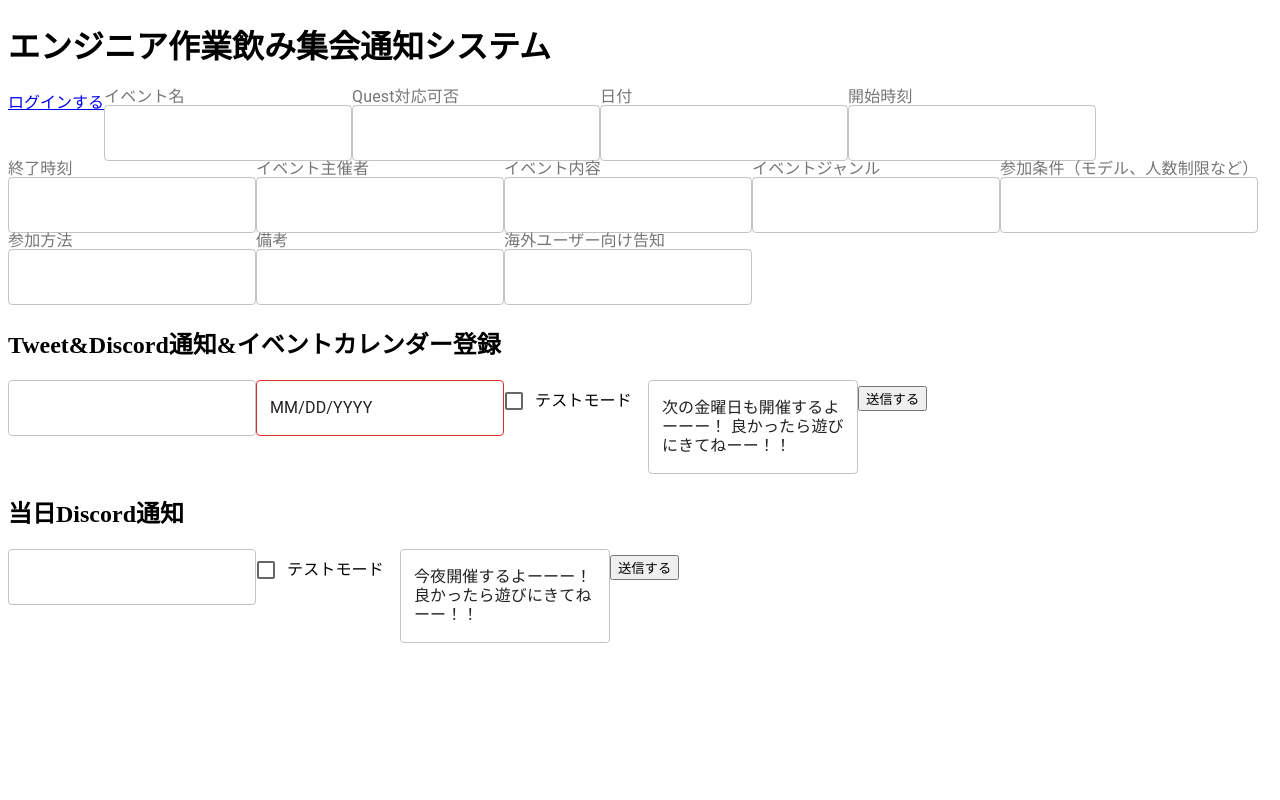
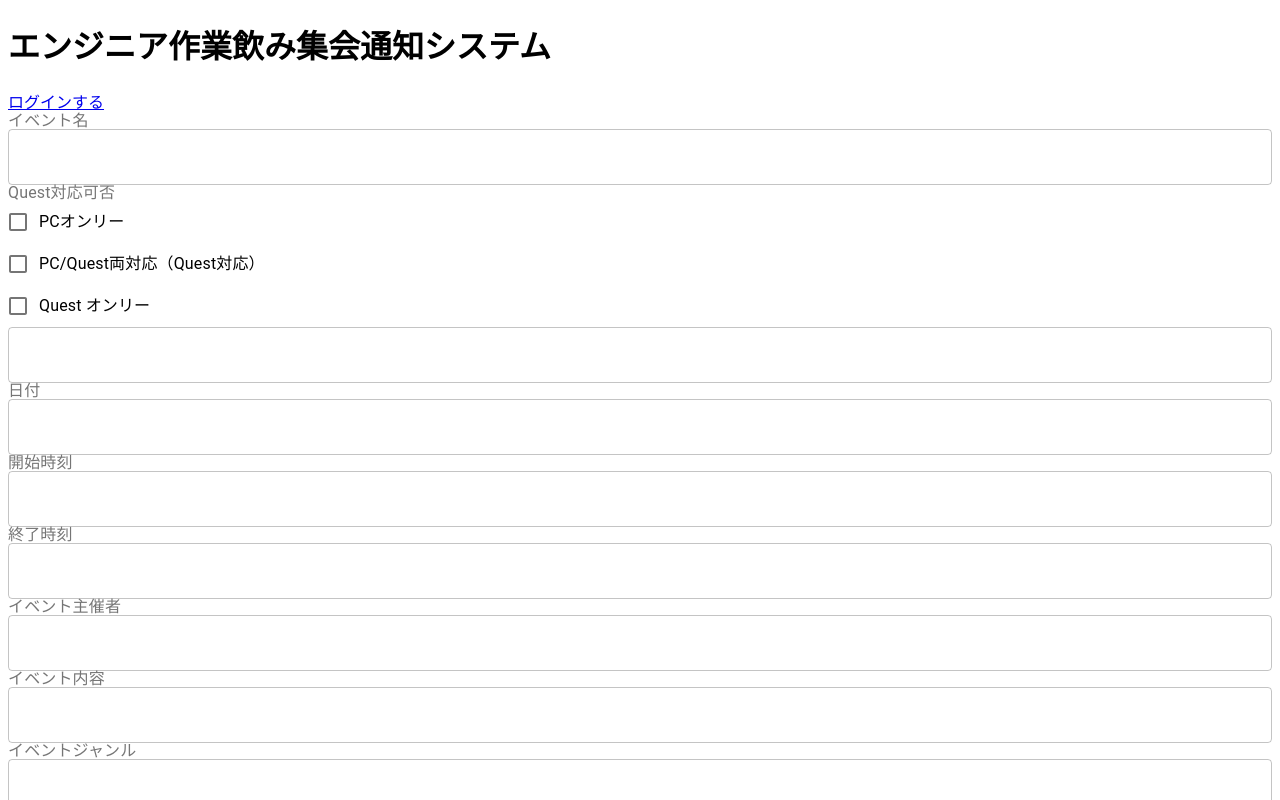
Before and after one commit to yuya-0928/eventAnnounceBot, a React (Vite) app in the folder frontend/: page / in a window 1280 px wide. Shown: the top 800 px of the page. Built offline with nearby package versions, Linux system fonts and the light colour scheme.

Commit message:
checkboxを設置する

```diff
--- a/frontend/src/component/VrcEventCalenderUrlGenerator.tsx
+++ b/frontend/src/component/VrcEventCalenderUrlGenerator.tsx
@@ -2,17 +2,30 @@ import {
   FormLabel as MuiFormLabel,
   TextField as MuiTextField,
   FormControl as MuiFormControl,
+  FormGroup as MuiFormGroup,
+  FormControlLabel as MuiFormControlLabel,
+  Checkbox as MuiCheckbox,
 } from "@material-ui/core";
 
 export const VrcEventCalenderUrlGenerator = () => {
   return (
     <>
+      <MuiFormGroup>
         <MuiFormControl>
           <MuiFormLabel>イベント名</MuiFormLabel>
           <MuiTextField name="eventName" variant="outlined" />
         </MuiFormControl>
         <MuiFormControl>
           <MuiFormLabel>Quest対応可否</MuiFormLabel>
+          <MuiFormControlLabel control={<MuiCheckbox />} label={"PCオンリー"} />
+          <MuiFormControlLabel
+            control={<MuiCheckbox />}
+            label={"PC/Quest両対応（Quest対応）"}
+          />
+          <MuiFormControlLabel
+            control={<MuiCheckbox />}
+            label={"Quest オンリー"}
+          />
           <MuiTextField name="isQuestAvelable" variant="outlined" />
         </MuiFormControl>
         <MuiFormControl>
@@ -55,6 +68,7 @@ export const VrcEventCalenderUrlGenerator = () => {
           <MuiFormLabel>海外ユーザー向け告知</MuiFormLabel>
           <MuiTextField name="eventName" variant="outlined" />
         </MuiFormControl>
+      </MuiFormGroup>
     </>
   );
 };
```
Lines whose indentation alone changed are shown as unchanged.
